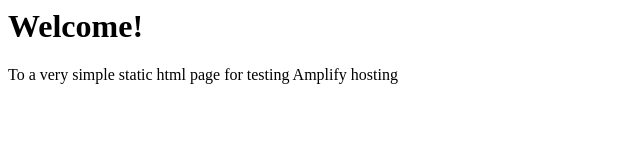
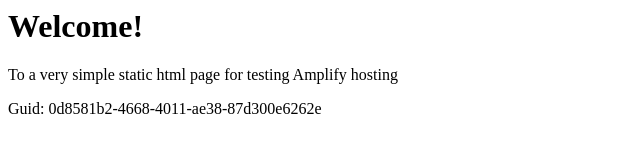
Before and after one commit to aws-aemilia-icn/Github-PR-Commit-Integration-Test-DoNotTouch-Gith-P5X5MO5I-v1-preprod-ap-northeast-2, a website: page src/index.html in a window 1280 px wide. Shown: the whole page, without its empty margins (0-640 px from the left). Drawn offline with Linux system fonts and the light colour scheme.

Commit message:
commit from integ tests

```diff
--- a/src/index.html
+++ b/src/index.html
@@ -1,3 +1,5 @@
+
+
 <html lang="en">
 
 <head>
@@ -10,6 +12,6 @@
 <body>
     <h1>Welcome!</h1>
     <p>To a very simple static html page for testing Amplify hosting</p>
-</body>
+    <p>Guid: 0d8581b2-4668-4011-ae38-87d300e6262e</p></body>
 
 </html>
```
